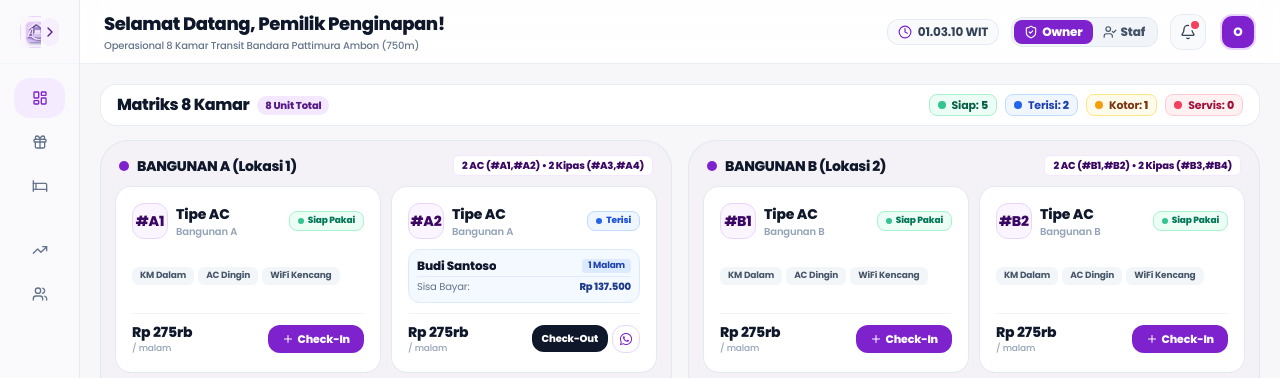
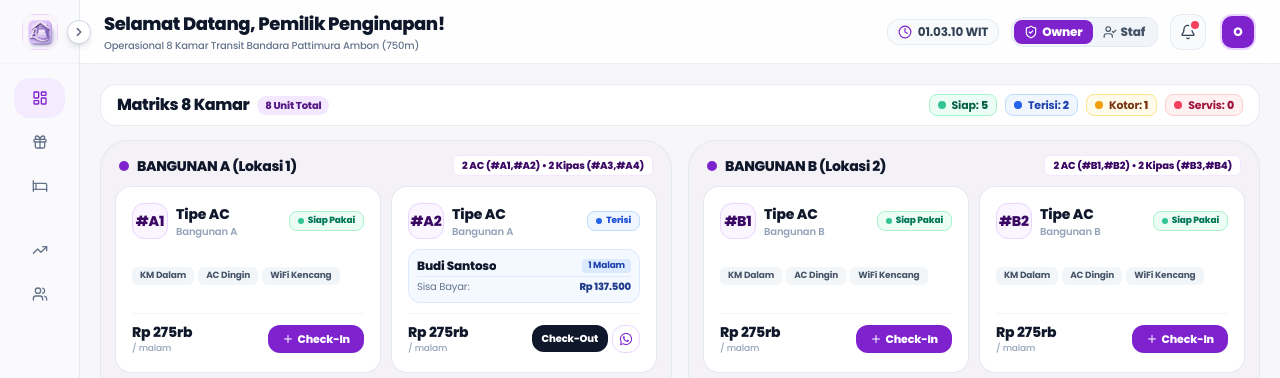
Before and after one commit to ilsetiawan1/penginapan-annisa, a Next.js app in the folder apps/web/: page /admin/dashboard in a window 1280 px wide. Both pictures are taken after a click on the button 221 px from the left and 31 px from the top of the page. Shown: the top 378 px of the page. Built offline with nearby package versions, Linux system fonts and the light colour scheme.

Commit message:
fix(admin): center logo perfectly when sidebar is collapsed and float expand button on right border

```diff
--- a/apps/web/src/components/layout/admin-sidebar.tsx
+++ b/apps/web/src/components/layout/admin-sidebar.tsx
@@ -1,5 +1,7 @@
 "use client";
 
+import Image from "next/image";
+import Link from "next/link";
 import {
   Bed,
   ChevronLeft,
@@ -12,8 +14,6 @@ import {
   Users,
   X,
 } from "lucide-react";
-import Image from "next/image";
-import Link from "next/link";
 import { Button } from "../ui/button";
 
 export type AdminRole = "owner" | "staff";
@@ -70,11 +70,17 @@ export function AdminSidebar({
           isMobileOpen ? "translate-x-0 w-72" : "-translate-x-full lg:translate-x-0"
         } ${isCollapsed ? "lg:w-20" : "lg:w-64"}`}
       >
+        {/* Bagian Atas: Header & Menu */}
+        <div>
           {/* Header & Logo Identitas */}
-        <div>
-          <div className="h-16 flex items-center justify-between px-5 border-b border-slate-100">
-            <div className="flex items-center gap-3 overflow-hidden">
-              <div className="relative w-8 h-8 rounded-xl bg-purple-50 p-1 border border-purple-200 shrink-0">
+          <div className="relative">
+            <div
+              className={`h-16 flex items-center border-b border-slate-100 transition-all ${
+                isCollapsed ? "justify-center px-0" : "justify-between px-5"
+              }`}
+            >
+              <div className={`flex items-center gap-3 overflow-hidden ${isCollapsed ? "justify-center" : ""}`}>
+                <div className="relative w-9 h-9 rounded-xl bg-purple-50 p-1.5 border border-purple-200 shrink-0 shadow-2xs">
                   <Image
                     src="/logo-penginapan-annisa.png"
                     alt="Logo Penginapan Annisa"
@@ -94,19 +100,17 @@ export function AdminSidebar({
                 )}
               </div>
 
-            {/* Tombol Lipat / Sembunyikan Sidebar */}
+              {/* Tombol Collapse Desktop Saat Sidebar Terbuka */}
+              {!isCollapsed && (
                 <button
                   type="button"
                   onClick={onToggleCollapse}
                   aria-label="Sembunyikan bilah menu"
-              className="hidden lg:flex w-7 h-7 rounded-xl bg-purple-100/60 hover:bg-purple-200/80 text-purple-900 items-center justify-center transition cursor-pointer"
+                  className="hidden lg:flex w-7 h-7 rounded-xl bg-purple-100/70 hover:bg-purple-200 text-purple-900 items-center justify-center transition cursor-pointer"
                 >
-              {isCollapsed ? (
-                <ChevronRight className="w-4 h-4" />
-              ) : (
                   <ChevronLeft className="w-4 h-4" />
+                </button>
               )}
-            </button>
 
               {/* Tombol Tutup di Tampilan Mobile/Tablet */}
               <button
@@ -117,6 +121,19 @@ export function AdminSidebar({
               >
                 <X className="w-5 h-5" />
               </button>
+            </div>
+
+            {/* Tombol Floating Expand Saat Sidebar Terlipat (Collapsed) */}
+            {isCollapsed && (
+              <button
+                type="button"
+                onClick={onToggleCollapse}
+                aria-label="Buka bilah menu"
+                className="hidden lg:flex absolute -right-3 top-5 z-50 w-6 h-6 rounded-full bg-white border border-slate-300/90 shadow-md items-center justify-center text-slate-600 hover:text-purple-700 hover:border-purple-400 transition cursor-pointer"
+              >
+                <ChevronRight className="w-3.5 h-3.5" />
+              </button>
+            )}
           </div>
 
           {/* Menu Navigasi Utama */}
@@ -157,7 +174,7 @@ export function AdminSidebar({
               </div>
             </div>
 
-            {/* Bagian Manajemen Pemilik (Owner Saja) */}
+            {/* Bagian Manajemen Pengelola (Owner Saja) */}
             {visibleManagement.length > 0 && (
               <div>
                 {!isCollapsed && (
```
Lines whose indentation alone changed are shown as unchanged.
